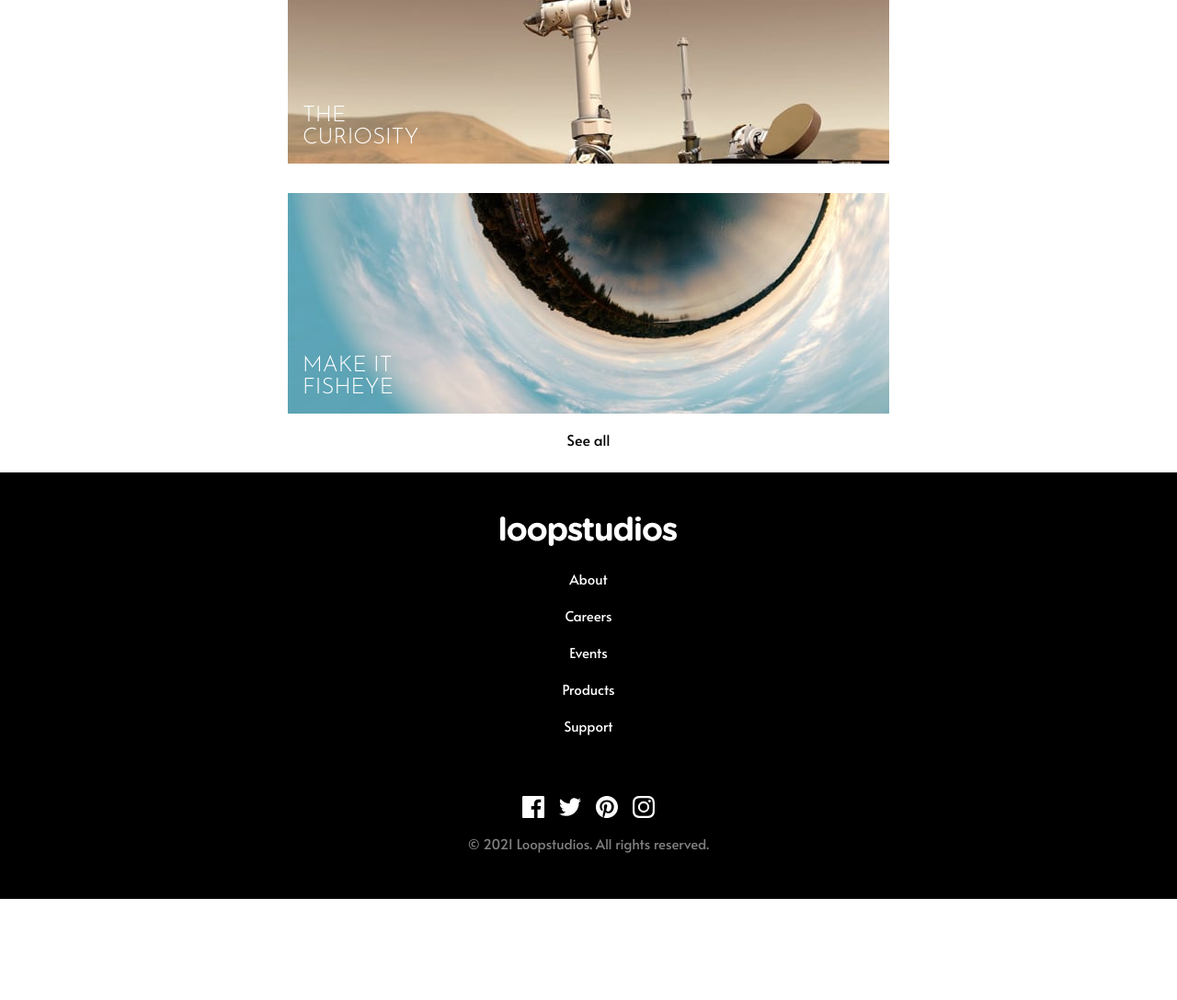
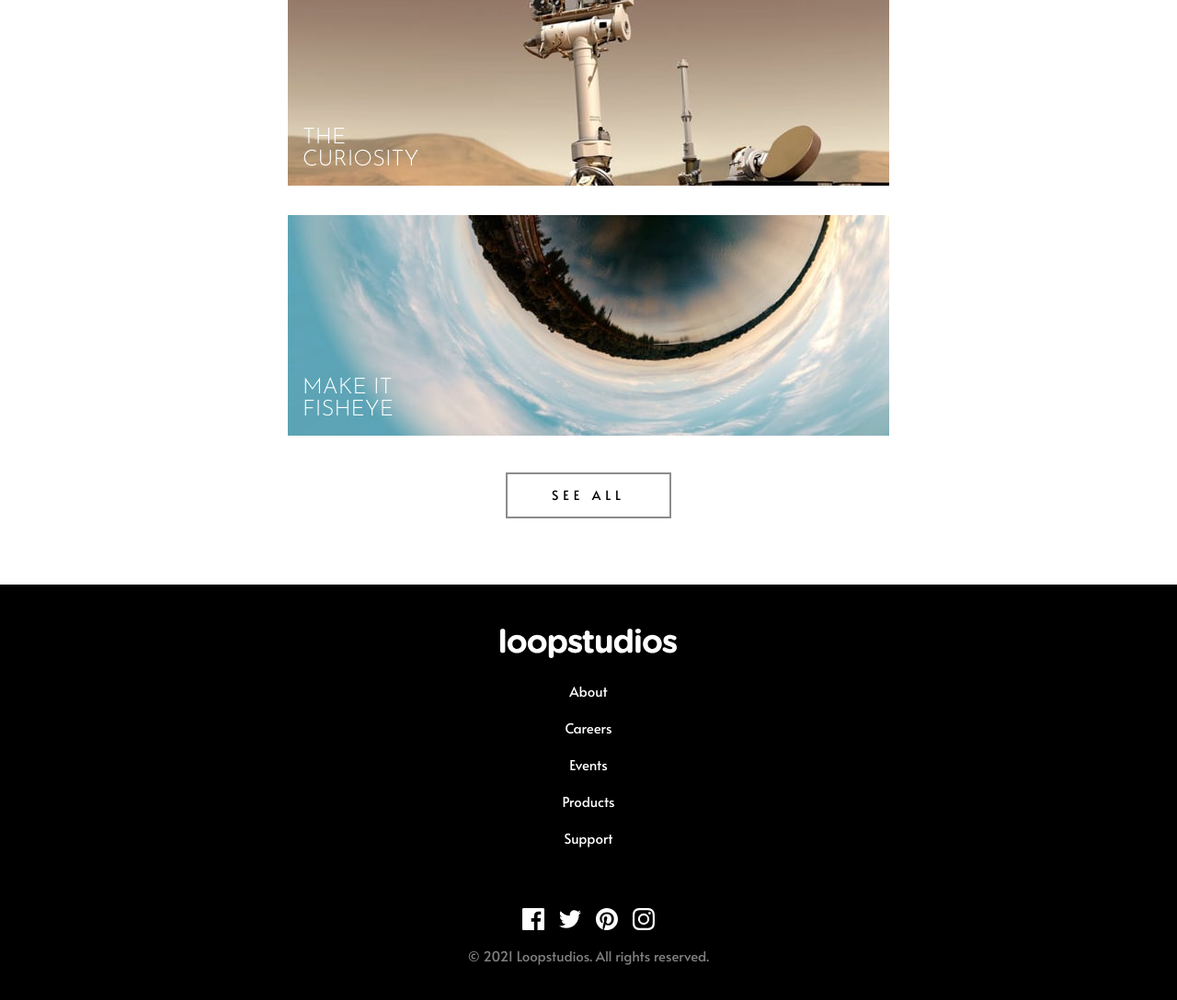
Before and after one commit to Rgit915/loopstudios-landing-page, a React (Vite) app: page / in a window 1280 px wide. Shown: the part 3302-4390 px from the top of the page at 92% size. Before the commit the page ends 4280 px from the top, so only its background shows below. Built offline with nearby package versions, Linux system fonts and the light colour scheme.

Commit message:
Add styles for button

```diff
--- a/src/index.css
+++ b/src/index.css
@@ -48,7 +48,7 @@
     @apply text-[15px] font-alata leading-6;
   }
   .image-grid-container{
-    @apply grid grid-cols-1 gap-4;
+    @apply grid grid-cols-1 gap-10 mb-12 ;
   }
   .cards-container{
     @apply grid grid-cols-1 gap-8;
@@ -58,6 +58,9 @@
   }
   .card h3 {
     @apply absolute bottom-0 left-0 p-4 w-40 inline-block;
+  }
+  .btn{
+    @apply relative inline-block my-12 px-12 py-4 uppercase font-alata font-normal text-sm leading-3.5 tracking-[5px] text-black border-2 border-primary-dark-gray;
   }
   footer{
     @apply bg-black text-white flex flex-col gap-8 items-center justify-center text-center p-12;
```
